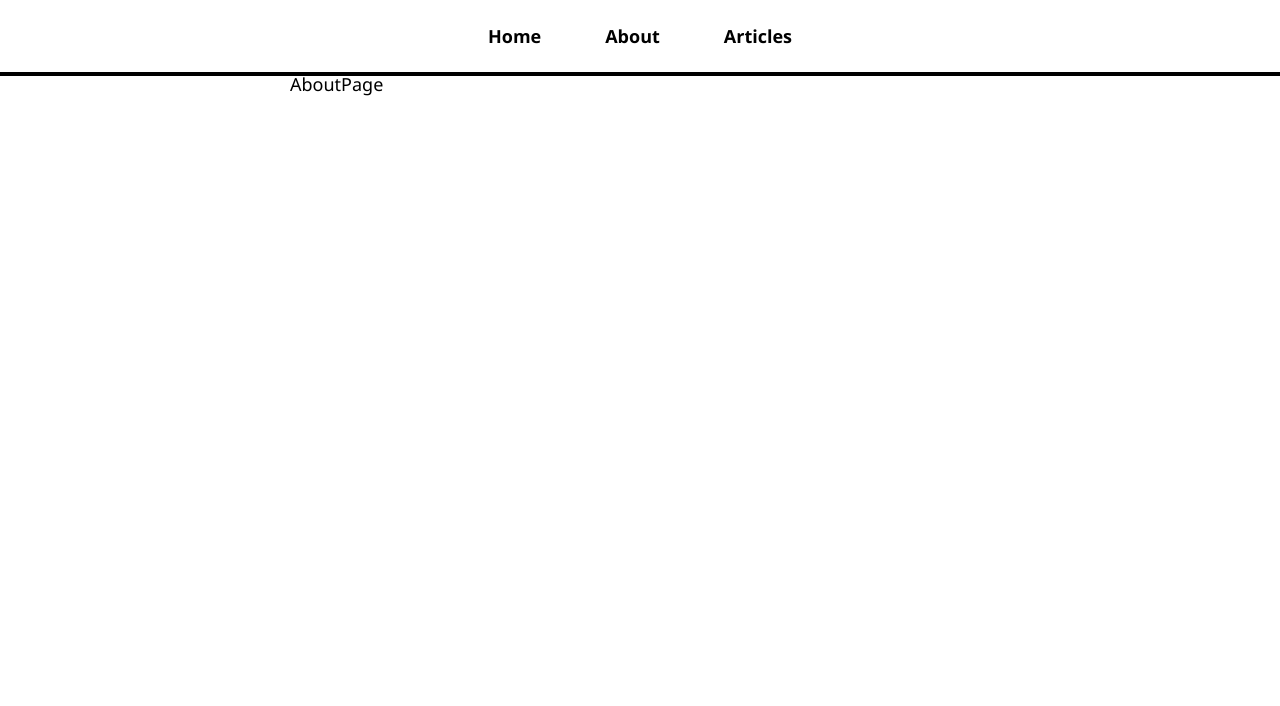
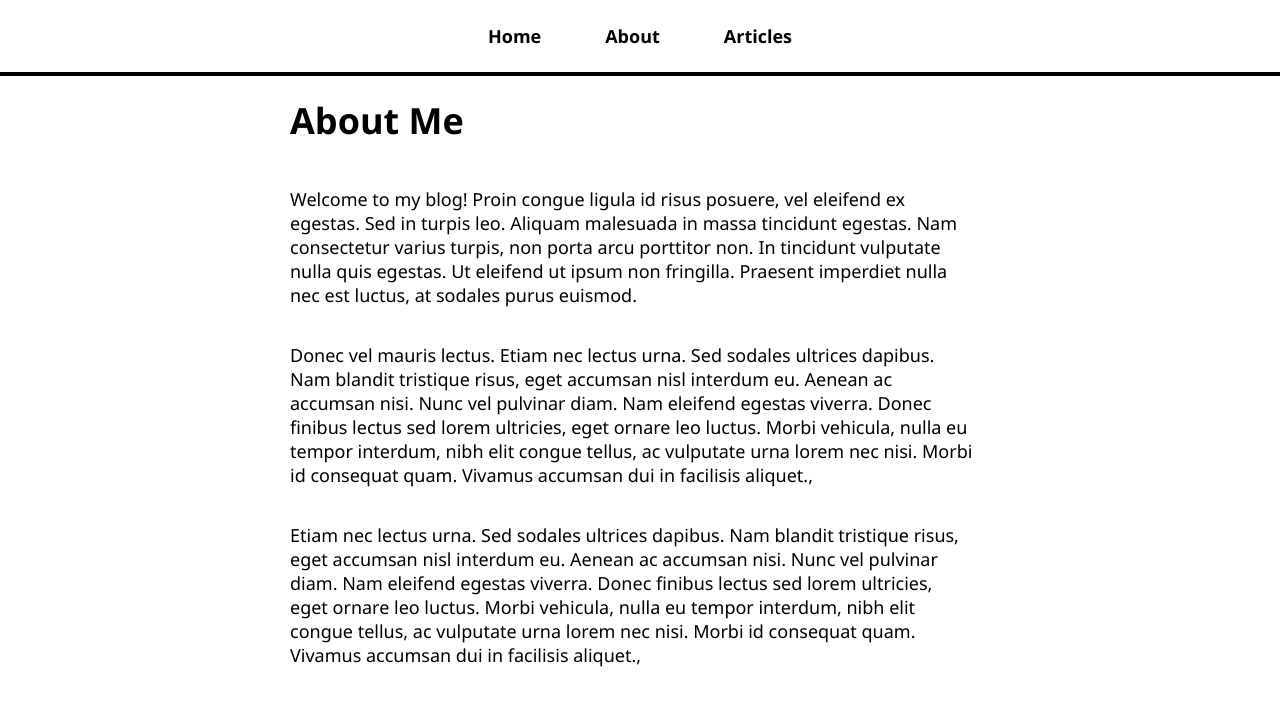
Before and after one commit to m-vishnuraj/my-blog, a React (Create React App) app: page /about in a window 1280 px wide. Shown: the top 706 px of the page. Built offline with nearby package versions, Linux system fonts and the light colour scheme.

Commit message:
about and 404 page completed

```diff
--- a/src/App.js
+++ b/src/App.js
@@ -5,6 +5,7 @@
 import ArticleListPage from "./pages/ArticleListPage";
 import ArticlePage from "./pages/ArticlePage";
 import HomePage from "./pages/HomePage";
+import NotFoundPage from "./pages/NotFoundPage";
 
 function App() {
 
@@ -18,6 +19,7 @@
             <Route path="/about" element={<AboutPage />} />
             <Route path="/articles" element={<ArticleListPage />} />
             <Route path="/articles/:articleId" element={<ArticlePage />} />
+            <Route path="*" element={<NotFoundPage />} />
           </Routes>
         </div>
       </div>
--- a/src/pages/AboutPage.jsx
+++ b/src/pages/AboutPage.jsx
@@ -2,7 +2,33 @@
 
 const AboutPage = () => {
     return (
-        <div>AboutPage</div>
+        <>
+            <h1>About Me</h1>
+            <p>
+                Welcome to my blog! Proin congue
+                ligula id risus posuere, vel eleifend ex egestas. Sed in turpis leo.
+                Aliquam malesuada in massa tincidunt egestas. Nam consectetur varius turpis,
+                non porta arcu porttitor non. In tincidunt vulputate nulla quis egestas. Ut
+                eleifend ut ipsum non fringilla. Praesent imperdiet nulla nec est luctus, at
+                sodales purus euismod.
+            </p>
+            <p>
+                Donec vel mauris lectus. Etiam nec lectus urna. Sed sodales ultrices dapibus.
+                Nam blandit tristique risus, eget accumsan nisl interdum eu. Aenean ac accumsan
+                nisi. Nunc vel pulvinar diam. Nam eleifend egestas viverra. Donec finibus lectus
+                sed lorem ultricies, eget ornare leo luctus. Morbi vehicula, nulla eu tempor
+                interdum, nibh elit congue tellus, ac vulputate urna lorem nec nisi. Morbi id
+                consequat quam. Vivamus accumsan dui in facilisis aliquet.,
+            </p>
+            <p>
+                Etiam nec lectus urna. Sed sodales ultrices dapibus.
+                Nam blandit tristique risus, eget accumsan nisl interdum eu. Aenean ac accumsan
+                nisi. Nunc vel pulvinar diam. Nam eleifend egestas viverra. Donec finibus lectus
+                sed lorem ultricies, eget ornare leo luctus. Morbi vehicula, nulla eu tempor
+                interdum, nibh elit congue tellus, ac vulputate urna lorem nec nisi. Morbi id
+                consequat quam. Vivamus accumsan dui in facilisis aliquet.,
+            </p>
+        </>
     )
 }
 
--- a/src/pages/ArticlePage.jsx
+++ b/src/pages/ArticlePage.jsx
@@ -1,10 +1,15 @@
 import React from 'react'
 import { useParams } from 'react-router-dom'
 import articles from './ArticleContent'
+import NotFoundPage from './NotFoundPage';
 
 const ArticlePage = () => {
     const { articleId } = useParams();
     const article = articles.find(article => article.name === articleId);
+
+    if (!article) {
+        return <NotFoundPage />
+    }
     return (
         <>
             <h1>{article.title}</h1>
--- a/src/pages/NotFoundPage.jsx
+++ b/src/pages/NotFoundPage.jsx
@@ -2,7 +2,9 @@
 
 const NotFoundPage = () => {
     return (
-        <div>NotFoundPage</div>
+        <>
+            <h1>404: Page Not Found</h1>
+        </>
     )
 }
 
```
